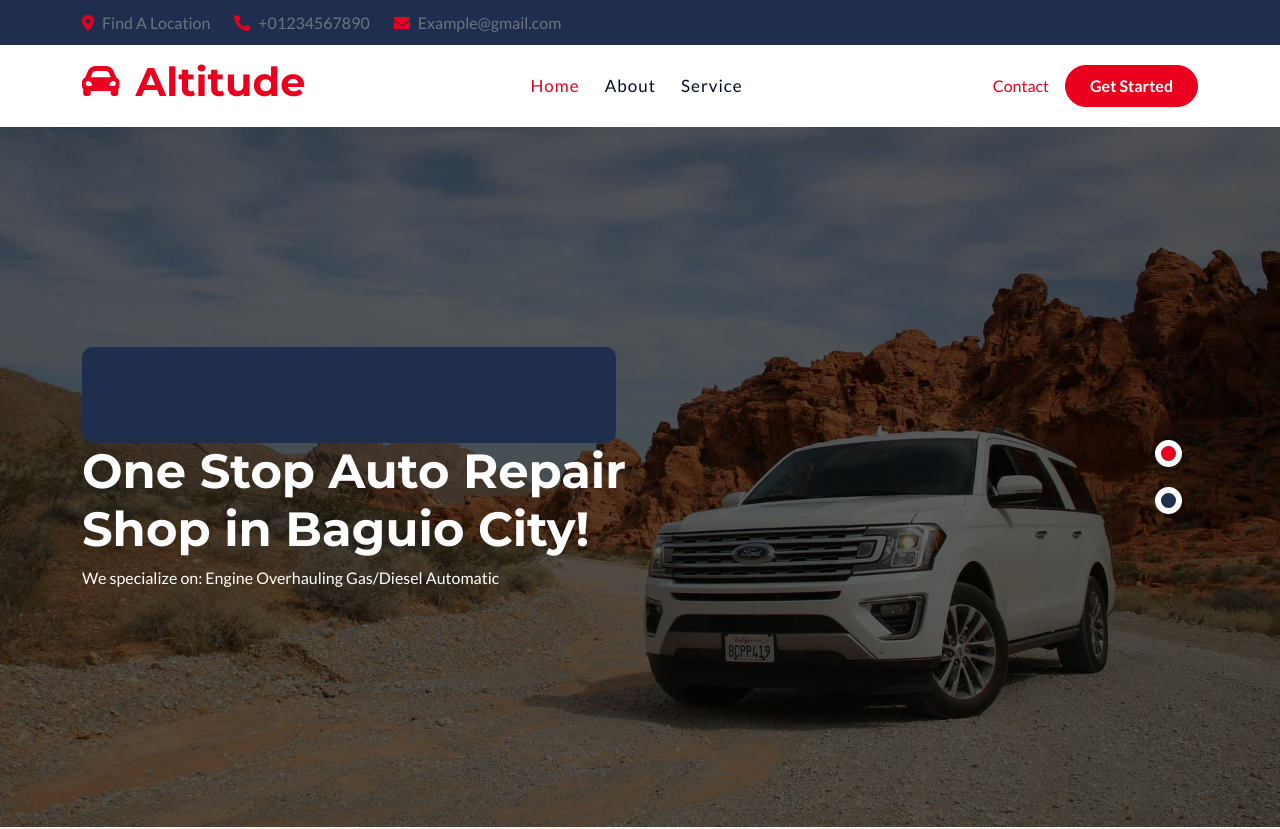
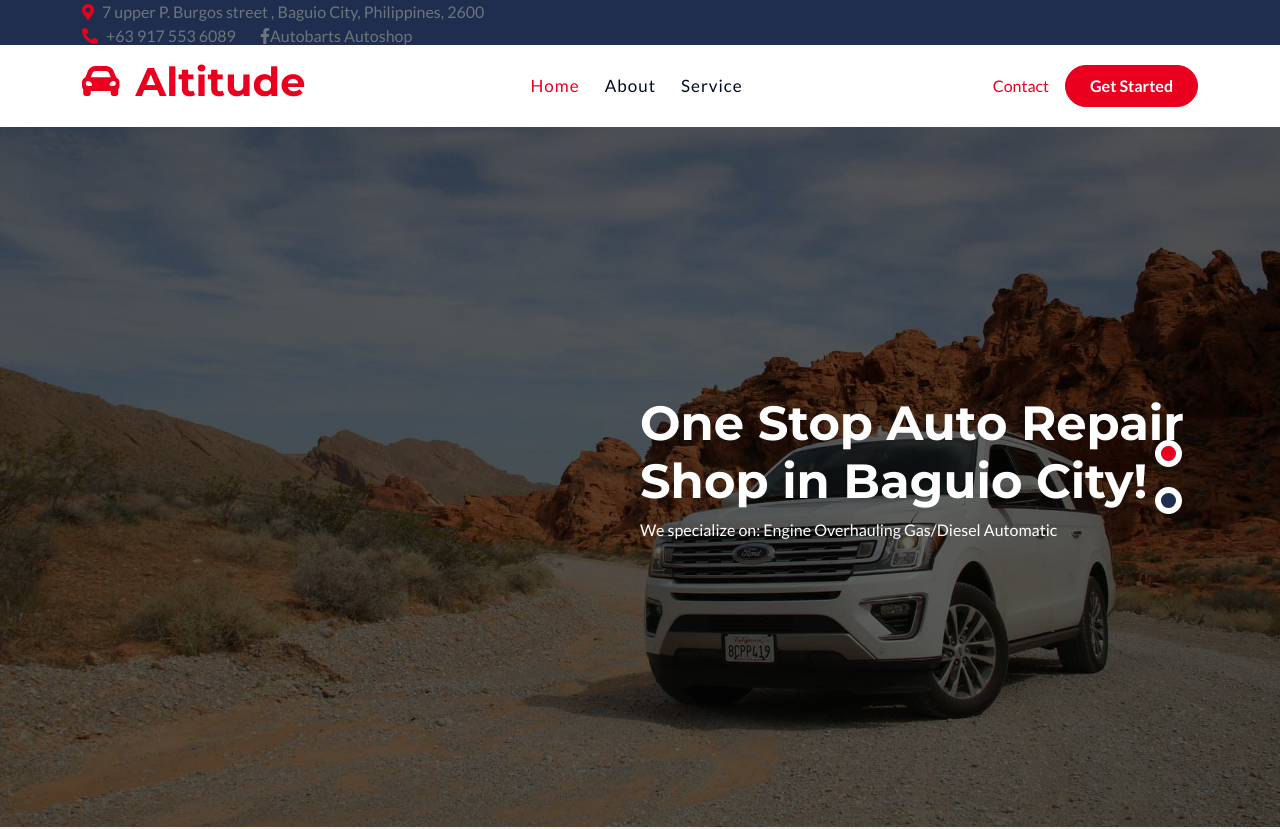
Before and after one commit to xantheligeralde/Ligeralde_Projects, a plain HTML site: page Altitude Landing/index.html in a window 1280 px wide. Shown: the top 829 px of the page. Drawn offline with nearby package versions, Linux system fonts and the light colour scheme.

Commit message:
Update index.html

```diff
--- a/Altitude Landing/index.html
+++ b/Altitude Landing/index.html
@@ -45,9 +45,9 @@
                 <div class="row gx-0 align-items-center" style="height: 45px;">
                     <div class="col-lg-6 text-center text-lg-start mb-lg-0">
                         <div class="d-flex flex-wrap">
-                            <a href="#" class="text-muted me-4"><i class="fas fa-map-marker-alt text-primary me-2"></i>Find A Location</a>
-                            <a href="tel:+01234567890" class="text-muted me-4"><i class="fas fa-phone-alt text-primary me-2"></i>+01234567890</a>
-                            <a href="mailto:example@gmail.com" class="text-muted me-0"><i class="fas fa-envelope text-primary me-2"></i>Example@gmail.com</a>
+                            <a href="https://maps.app.goo.gl/ubwuEgcMTmNDP9zJ8" class="text-muted me-4"><i class="fas fa-map-marker-alt text-primary me-2"></i>7 upper P. Burgos street , Baguio City, Philippines, 2600</a>
+                            <a href="tel:+63 917 553 6089" class="text-muted me-4"><i class="fas fa-phone-alt text-primary me-2"></i>+63 917 553 6089</a>
+                            <a href="https://www.facebook.com/Autobarts/about" class="text-muted me-4"><i class="fab fa-facebook-f"></i>Autobarts Autoshop</a>
                         </div>
                     </div>
                     <div class="col-lg-6 text-center text-lg-end">
@@ -99,7 +99,6 @@
                             <div class="container py-4">
                                 <div class="row g-5">
                                     <div class="col-lg-6 fadeInLeft animated" data-animation="fadeInLeft" data-delay="1s" style="animation-delay: 1s;">
-                                        <div class="bg-secondary rounded p-5">
                                         </div>
                                             </form>
                                         </div>
```
